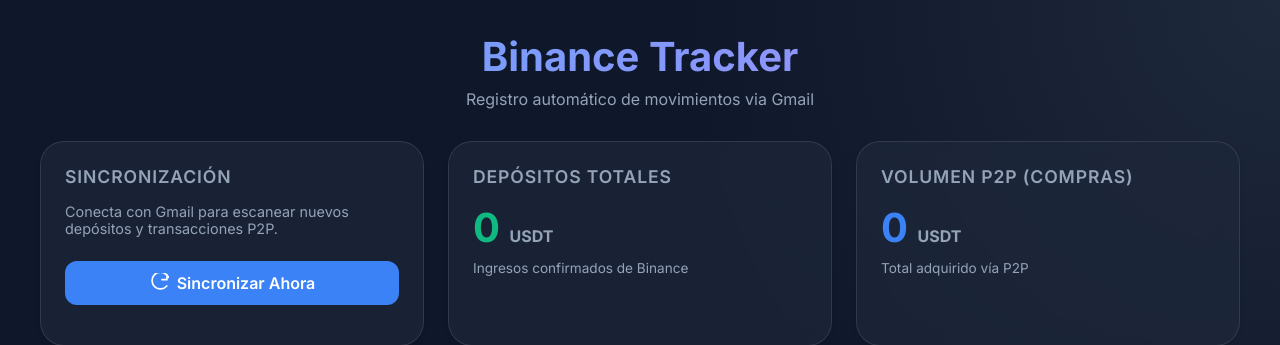
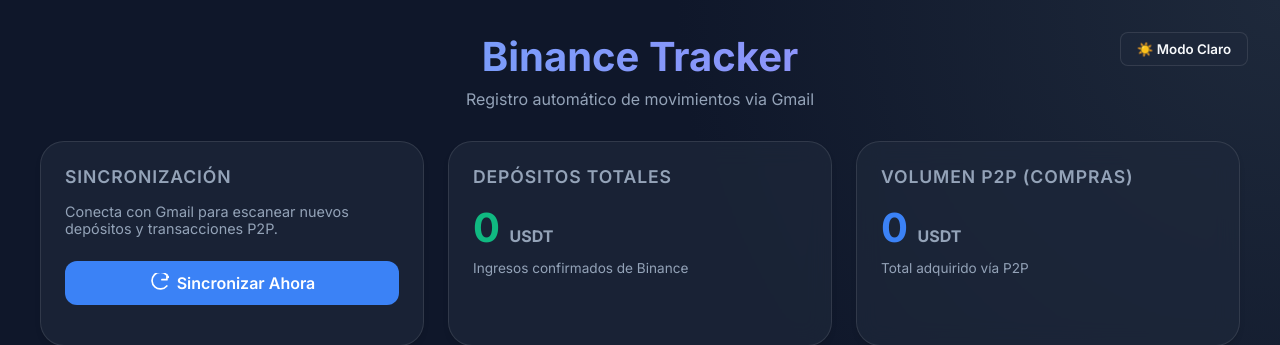
Before and after one commit to LyyMond/Binance-Finance-Tracker, a FastAPI app: page / in a window 1280 px wide. Shown: the top 345 px of the page. Run offline with FastAPI, Linux system fonts and the light colour scheme.

Commit message:
Add dark/light mode toggle and update email parser regex

```diff
--- a/templates/index.html
+++ b/templates/index.html
@@ -16,6 +16,16 @@
             --success: #10b981;
             --danger: #ef4444;
             --border: rgba(255, 255, 255, 0.1);
+        }
+
+        body.light-mode {
+            --bg-color: #f8fafc;
+            --panel-bg: rgba(255, 255, 255, 0.9);
+            --text-main: #0f172a;
+            --text-muted: #475569;
+            --border: rgba(0, 0, 0, 0.1);
+            background-image: radial-gradient(circle at top right, #e2e8f0, transparent 40%),
+                              radial-gradient(circle at bottom left, #f8fafc, transparent 40%);
         }
 
         * {
@@ -166,11 +176,29 @@
         .badge-deposit { background: rgba(16, 185, 129, 0.2); color: var(--success); }
         .badge-p2p { background: rgba(59, 130, 246, 0.2); color: var(--accent); }
 
+        .theme-btn {
+            position: absolute;
+            top: 0;
+            right: 0;
+            background: var(--panel-bg);
+            border: 1px solid var(--border);
+            color: var(--text-main);
+            padding: 0.5rem 1rem;
+            border-radius: 0.5rem;
+            cursor: pointer;
+            font-weight: 600;
+            transition: all 0.2s;
+        }
+        .theme-btn:hover {
+            background: var(--border);
+        }
+
     </style>
 </head>
 <body>
 
-    <header>
+    <header style="position: relative;">
+        <button id="themeToggle" class="theme-btn" onclick="toggleTheme()">☀️ Modo Claro</button>
         <h1>Binance Tracker</h1>
         <p style="color: var(--text-muted); margin-top: 0.5rem;">Registro automático de movimientos via Gmail</p>
     </header>
@@ -243,6 +271,16 @@
     </div>
 
     <script>
+        function toggleTheme() {
+            document.body.classList.toggle('light-mode');
+            const btn = document.getElementById('themeToggle');
+            if (document.body.classList.contains('light-mode')) {
+                btn.innerText = '🌙 Modo Oscuro';
+            } else {
+                btn.innerText = '☀️ Modo Claro';
+            }
+        }
+
         async function syncEmails() {
             const btn = document.getElementById('syncBtn');
             const icon = document.getElementById('syncIcon');
```
